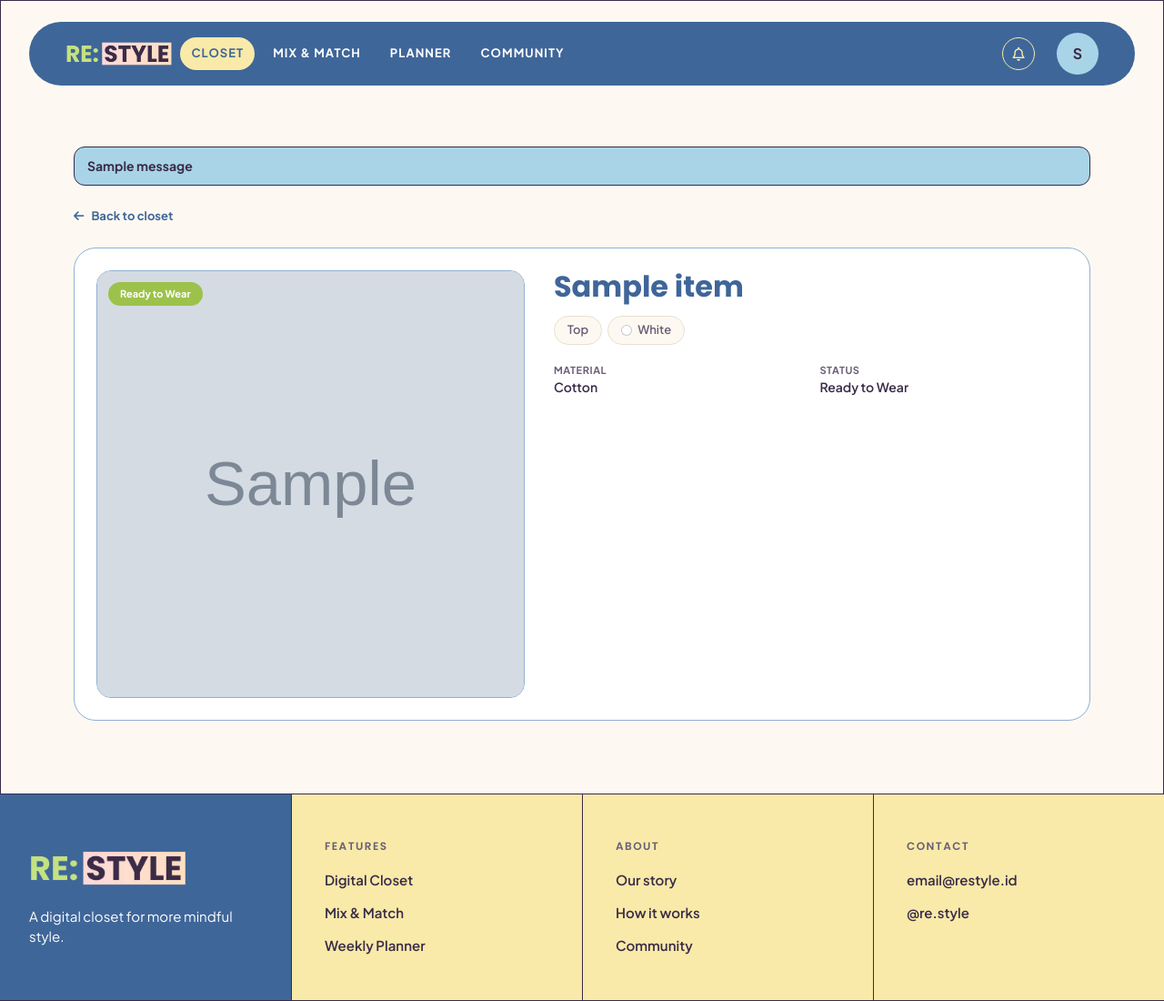
After one commit to pbp-kelompok-a12/RESTYLE, a Django app: page /closet/item/1/ in a window 1280 px wide. The commit adds this page. Shown: the top 1100 px of the page at 91% size. Run offline with Django 5.2, Linux system fonts and the light colour scheme; a user stored in the database is signed in; tables that the repository leaves empty hold one stand-in row (values such as "Sample post"); grey boxes marked "Sample" are stand-in pictures; one stand-in notice (Sample message) is shown; some libraries are stand-ins or nearby versions; some web fonts are replaced.

Commit message:
feat: item detail page

```diff
--- a/closet/templates/closet.html
+++ b/closet/templates/closet.html
@@ -38,7 +38,7 @@
                 <span class="cl-badge cl-badge-{{ item.status }}">{{ item.get_status_display }}</span>
             </div>
             <div class="cl-card-body">
-                <h2>{{ item.name }}</h2>
+                <h2><a class="cl-card-link" href="{% url 'closet:show_item_detail' item.id %}">{{ item.name }}</a></h2>
                 <div class="cl-tags">
                     <span>{{ item.get_category_display }}</span>
                     <span><i class="cl-dot" style="background:{{ item.color_hex }}"></i>{{ item.get_color_display }}</span>
--- /dev/null
+++ b/closet/templates/item_detail.html
@@ -0,0 +1,47 @@
+{% extends 'base.html' %}
+{% load static %}
+
+{% block meta %}
+    <title>{{ item.name }} | RE:STYLE</title>
+    <link rel="stylesheet" href="{% static 'css/closet.css' %}">
+{% endblock meta %}
+
+{% block content %}
+<main>
+<section class="section-container cl-page">
+    {% if messages %}
+    <div class="cl-messages">
+        {% for message in messages %}
+        <p class="cl-message cl-message-{{ message.tags }}">{{ message }}</p>
+        {% endfor %}
+    </div>
+    {% endif %}
+
+    <a href="{% url 'closet:show_closet' %}" class="cl-back"><i class="fa-solid fa-arrow-left"></i> Back to closet</a>
+
+    <article class="cl-detail">
+        <div class="cl-detail-img">
+            {% if item.photo %}
+            <img src="{{ item.photo.url }}" alt="{{ item.name }}">
+            {% else %}
+            {% include '_icon.html' with category=item.category %}
+            {% endif %}
+            <span class="cl-badge cl-badge-{{ item.status }}">{{ item.get_status_display }}</span>
+        </div>
+
+        <div class="cl-detail-info">
+            <h1>{{ item.name }}</h1>
+            <div class="cl-tags">
+                <span>{{ item.get_category_display }}</span>
+                <span><i class="cl-dot" style="background:{{ item.color_hex }}"></i>{{ item.get_color_display }}</span>
+            </div>
+
+            <dl class="cl-facts">
+                <div><dt>Material</dt><dd>{{ item.get_material_display|default:"—" }}</dd></div>
+                <div><dt>Status</dt><dd>{{ item.get_status_display }}</dd></div>
+            </dl>
+        </div>
+    </article>
+</section>
+</main>
+{% endblock content %}
--- a/closet/templates/item_form.html
+++ b/closet/templates/item_form.html
@@ -33,7 +33,7 @@
         </section>
 
         <section class="cl-section">
-            <h2>Basics</h2>
+            <h2>Details</h2>
             <div class="cl-field">
                 <label for="id_name">Item name <em>*</em></label>
                 <input type="text" name="name" id="id_name" maxlength="100" placeholder="e.g. Cream Knit Sweater" value="{{ form.name.value|default_if_none:'' }}" required>
--- a/closet/urls.py
+++ b/closet/urls.py
@@ -6,4 +6,5 @@ app_name = "closet"
 urlpatterns = [
     path("", views.show_closet, name="show_closet"),
     path("add/", views.add_item, name="add_item"),
+    path("item/<int:item_id>/", views.show_item_detail, name="show_item_detail"),
 ]
--- a/closet/views.py
+++ b/closet/views.py
@@ -1,4 +1,4 @@
-from django.shortcuts import render, redirect
+from django.shortcuts import render, redirect, get_object_or_404
 from django.contrib.auth.decorators import login_required
 from django.contrib import messages
 from closet.forms import ItemForm
@@ -33,3 +33,8 @@ def add_item(request):
         messages.success(request, f'Yay! "{item.name}" is now in your closet!')
         return redirect("closet:show_closet")
     return render(request, "item_form.html", {"form": form, "is_edit": False, **option_context()})
+
+@login_required(login_url="/login")
+def show_item_detail(request, item_id):
+    item = get_object_or_404(Item, pk=item_id, user=request.user)
+    return render(request, "item_detail.html", {"item": item})
--- a/static/css/closet.css
+++ b/static/css/closet.css
@@ -62,6 +62,7 @@
 .cl-grid { display: grid; grid-template-columns: repeat(4, minmax(0, 1fr)); gap: 18px; }
 
 .cl-card {
+    position: relative;
     background: var(--color-white-solid);
     border: 1px solid var(--color-azure-polo-blue);
     border-radius: var(--corner-radius-16);
@@ -105,6 +106,8 @@
 
 .cl-card-body { padding: 12px 14px 14px; }
 .cl-card-body h2 { font-size: 15px; font-weight: 700; }
+.cl-card-link { display: block; overflow: hidden; white-space: nowrap; text-overflow: ellipsis; }
+.cl-card-link::after { content: ""; position: absolute; inset: 0; border-radius: inherit; }
 
 .cl-tags { display: flex; flex-wrap: wrap; gap: 6px; margin-top: 8px; }
 .cl-tags span {
@@ -234,6 +237,38 @@
     filter: brightness(.9);
 }
 
+/* detail */
+.cl-detail {
+    display: grid;
+    grid-template-columns: minmax(0, 5fr) minmax(0, 6fr);
+    gap: 32px;
+    padding: 24px;
+    background: var(--color-white-solid);
+    border: 1px solid var(--color-azure-polo-blue);
+    border-radius: var(--corner-radius-24);
+}
+.cl-detail-img {
+    position: relative;
+    overflow: hidden;
+    aspect-ratio: 1 / 1;
+    display: flex;
+    align-items: center;
+    justify-content: center;
+    background: var(--color-orange-linen);
+    border: 1px solid var(--color-azure-polo-blue);
+    border-radius: var(--corner-radius-16);
+    color: var(--color-azure-san-marino);
+}
+.cl-detail-info .cl-tags { margin-top: 14px; }
+.cl-detail-info .cl-tags span { padding: 5px 14px; font-size: 13px; }
+.cl-detail-info .cl-dot { width: 12px; height: 12px; }
+.cl-detail-img img { width: 100%; height: 100%; object-fit: cover; display: block; }
+.cl-detail-img .cl-icon { font-size: 120px; }
+.cl-detail-info h1 { font-size: 32px; }
+.cl-facts { display: grid; grid-template-columns: 1fr 1fr; gap: 16px 20px; margin: 20px 0; }
+.cl-facts dt { font-size: 11px; font-weight: 700; letter-spacing: .05em; text-transform: uppercase; color: var(--color-azure-dolphin); }
+.cl-facts dd { font-weight: 600; }
+
 /* responsive */
 @media (max-width: 1100px) { .cl-grid { grid-template-columns: repeat(3, minmax(0, 1fr)); } }
 
@@ -244,4 +279,6 @@
     .cl-icon { font-size: 56px; }
     .cl-form-actions { flex-direction: column-reverse; }
     .cl-form-actions .btn { width: 100%; }
+    .cl-detail { grid-template-columns: 1fr; padding: 16px; }
+    .cl-detail-img .cl-icon { font-size: 88px; }
 }
```
